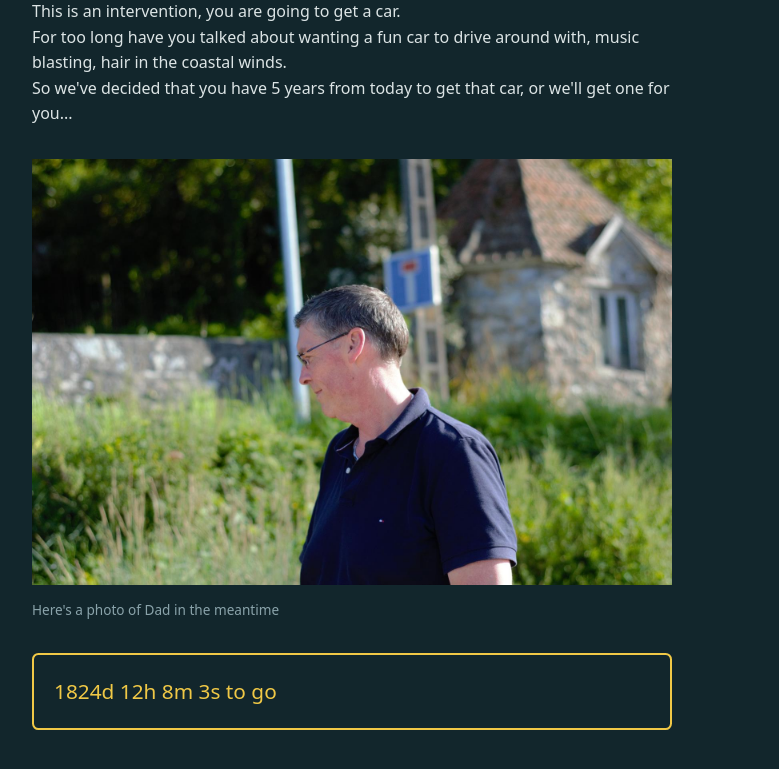
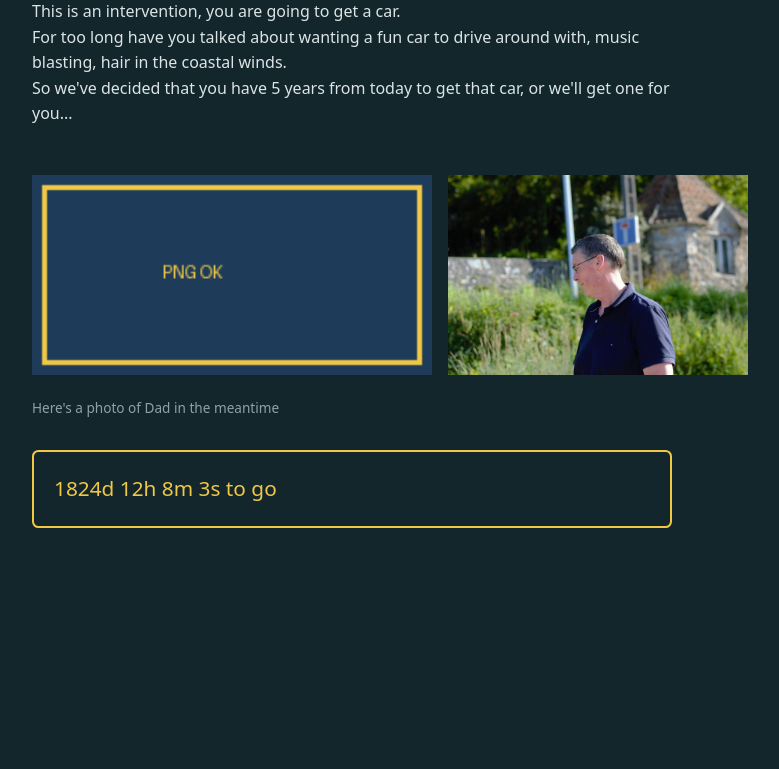
Before and after one commit to alt-ksalou-smith/alt-ksalou-smith.github.io, a plain HTML site: page index.html in a window 1280 px wide. Shown: the part 129-898 px from the top of the page, without its empty margins (288-1067 px from the left). After the commit the page ends 800 px from the top, so only its background shows below. Drawn offline with Linux system fonts and the light colour scheme.

Commit message:
Update index.html

```diff
--- a/index.html
+++ b/index.html
@@ -15,8 +15,10 @@
     For too long have you talked about wanting a fun car to drive around with, music blasting, hair in the coastal winds. <br>
     So we've decided that you have 5 years from today to get that car, or we'll get one for you... <br>
   </p>
-
-  <img src="dad_nikon.jpeg" alt="dad_nikon">
+  <div class=row>
+    <img src="test.png" alt="first">
+    <img src="dad_nikon.jpeg" alt="second">
+  </div>
   <p class="hint"> Here's a photo of Dad in the meantime </p>
 
   <div id="countdown" class="box">script.js did NOT load</div>
```
